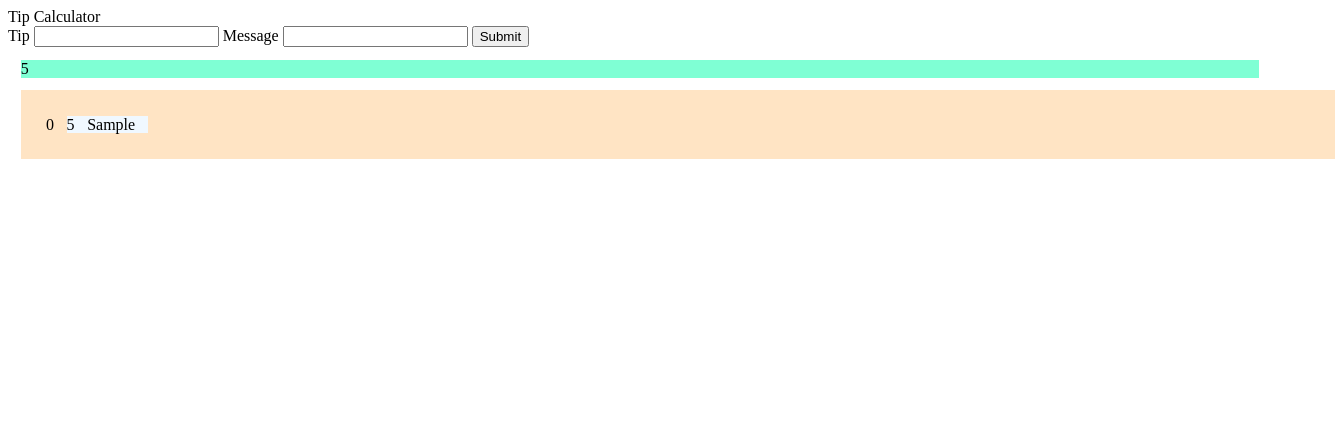
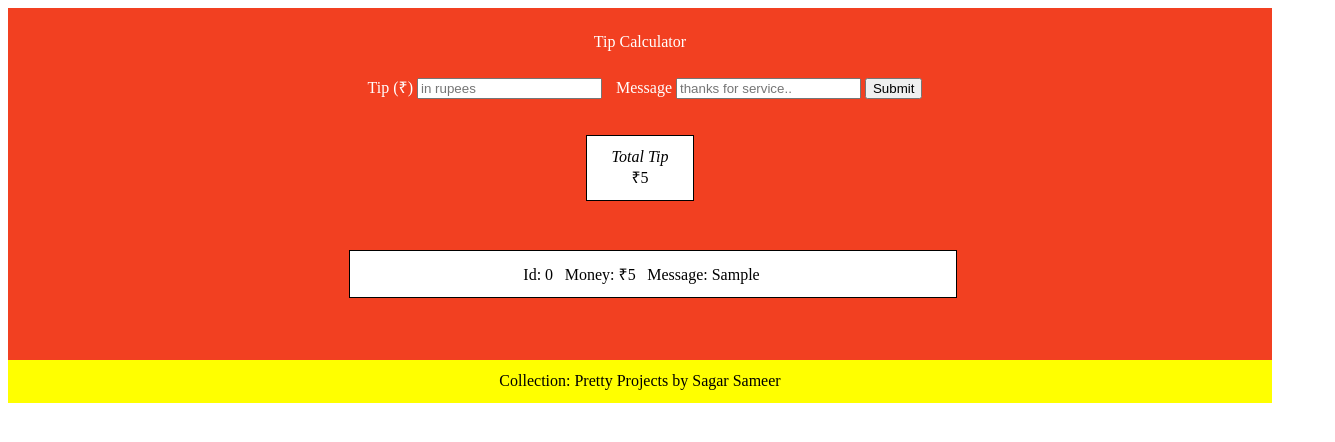
Before and after one commit to sagarsam96/TipCalculator, a plain HTML site: page index.html in a window 1280 px wide. Both pictures are taken after typing "5", "Sample" into the empty fields and a click on the button "Submit". Shown: the whole page, 1335 px wide, since content can reach past the window. Drawn offline with Linux system fonts and the light colour scheme.

Commit message:
Updates
Comments are removed, with some small twerks

```diff
--- a/index.html
+++ b/index.html
@@ -11,21 +11,21 @@
     <div id="container">
         <head>Tip Calculator</head>
         <div id="input">
-            <!-- <form action="submit"> -->
-                <label for="money">Tip</label>
-                <input type="number" id="money">
+                <label for="money">Tip (₹)
+                    <input type="number" id="money" placeholder="in rupees">
+                </label>
+                <label for="message">Message
+                    <input type="text" id="message" placeholder="thanks for service..">
+                </label>
+                <button type="submit" id="submit">Submit</button>
 
-                <label for="message">Message</label>
-                <input type="text" id="message">
-
-                <button type="submit" id="submit">Submit</button>
-            <!-- </form> -->
             </div>
-        <div id="total" style="display: none;"></div>
+        <div class="di">
+            <span><i>Total Tip</i> <span id="total" style="display: none;"></span></span>
+        </div>
         <div id="display"></div>
-
     </div>
-
+    <footer>Collection: Pretty Projects by Sagar Sameer</footer>
 
     <script src="index1.js"></script>
 </body>
--- a/index1.js
+++ b/index1.js
@@ -9,27 +9,28 @@ const total = document.getElementById("total");
 
 const node = (elem)=> {return (document.createElement(elem));}
 const appendNode = (parent, child)=>{ return parent.appendChild(child)}
-
 const doSomething =(x)=>{ return x.money}
 
 
 // print(id, paisa, peghaam, res);
 const print=(id, paisa, peghaam, res)=> {
-    let one= node("li"),
+    let zero = node("li"),
+    one= node("span"),
     two= node("span"),
     three= node("span");
 
+    three.title= peghaam;
+    peghaam= peghaam.length>9? peghaam.slice(0, 9)+"...": peghaam;
 
-    one.innerText=id;
-    two.innerText=paisa;
-    three.innerText=peghaam;
+    one.innerHTML=`Id: ${id}`;
+    two.innerHTML=`Money: ₹${paisa}`;
+    three.innerHTML=`Message: ${peghaam}`;
 
-    appendNode(display, one);
+    appendNode(display, zero);
+    appendNode(zero, one);
     appendNode(one, two);
     appendNode(two, three);
 }
-
-
 
 //class
 const tip = [
@@ -41,6 +42,7 @@ const tip = [
     }
 ]
 
+//variable
 let count =0;
 
 //eventhandlers
@@ -51,20 +53,14 @@ submit.addEventListener("click", ()=>{
     const paisa= money.value;
     const peghaam = message.value;
     let id=count++;
-
-    console.log(`id: ${id}, Money: ${paisa}, Message: ${peghaam}`);
-
     const object = { id:id, money:paisa, message:peghaam}
     tip.push(object);
-    console.log(tip);
-
     const moneyArray = tip.map(doSomething)
     const res = moneyArray.reduce( (acc, curr)=>{ acc= acc+(+(curr)); return acc})
-    console.log(res);
-
     print(id, paisa, peghaam, res);
     total.style.display="block";
-    total.innerText=res;
+    total.innerText=`₹${res}`;
     money.value="";
-    message.value=""}
+    message.value="";
+     }
  })
--- a/style.css
+++ b/style.css
@@ -1,16 +1,58 @@
+#container{
+    display: flex;
+    flex-direction: column;
+    text-align: center;
+    justify-content: center;
+    align-items: center;
+    background-color: rgba(240, 36, 0, 0.87);
+    color: white;
+    padding: 2%;
+}
+
+label{
+    margin-left: 10px;
+}
+
+#input{
+    margin: 1%;
+    padding: 1%;
+}
+
+
+#display{
+    padding: 1%;
+    width: 50%;
+    margin: 1%;
+    display: flex;
+    flex-direction: column;
+}
+
 li span{
     margin: 1%;
-    background-color: aliceblue;
-}
-li{
-    margin: 1%;
-    list-style: none;
-    padding: 2%;
-    background-color: bisque;
-    width: 100%;
+    padding: 1%;
 }
 
-#total{
+li{
+    margin: 2%;
+    list-style: none;
+    width: 100%;
+    border: 1px solid black;
+    background-color: white;
+    color: black;
+    display: flex;
+    flex-direction: column;
+}
+
+.di{
+    border: 1px solid black;
+    background-color: white;
+    color: black;
     margin: 1%;
-    background-color: aquamarine;
+    padding: 1% 2%;
 }
+
+footer{
+    text-align: center;
+    background-color: yellow;
+    padding: 1%;
+}
```
